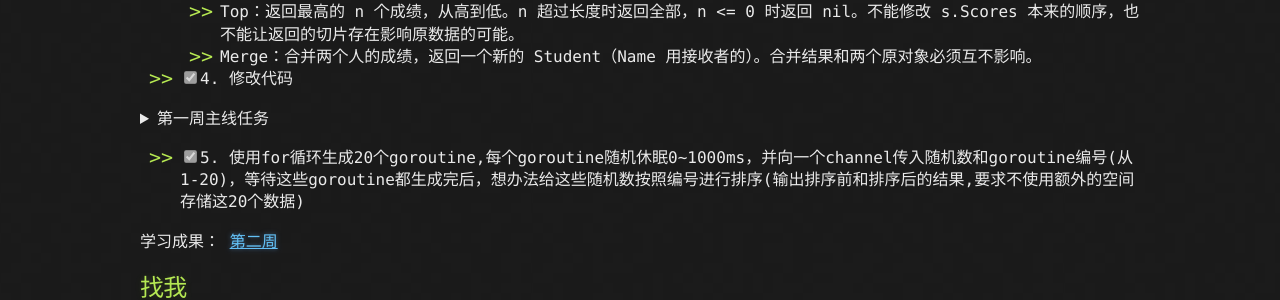
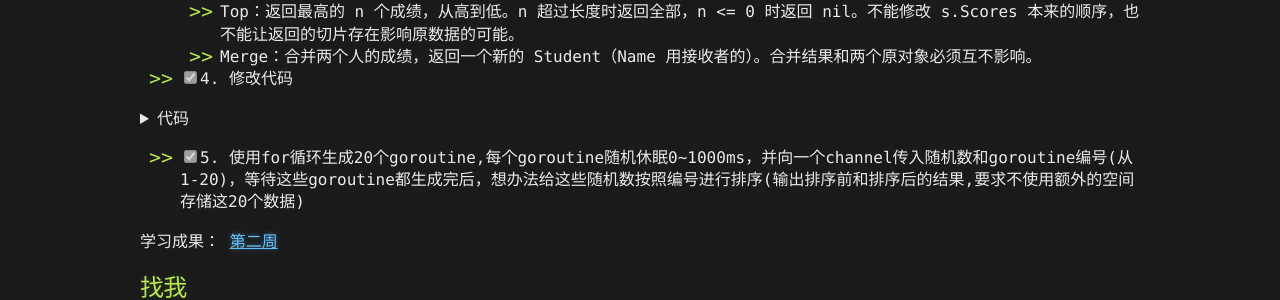
Before and after one commit to CENSORED6/CENSORED6.github.io, a Jekyll site: the page built from index.md, in a window 1280 px wide. Shown: the part 1102-1402 px from the top of the page. Built offline with Jekyll 4.4.1, drawn with Linux system fonts in a browser that asks for light colours; our own code applies the rules of GitHub Pages for plain Markdown files.

Commit message:
Update index.md

```diff
--- a/index.md
+++ b/index.md
@@ -39,7 +39,7 @@ layout: default
     - Merge：合并两个人的成绩，返回一个新的 Student（Name 用接收者的）。合并结果和两个原对象必须互不影响。
 - [X] 4. 修改代码
 <details>
-<summary>第一周主线任务</summary>
+<summary>代码</summary>
 
 package main
 
@@ -126,6 +126,7 @@ func fn(m []MSG) {
 }
 
 </details>
+
 - [X] 5. 使用for循环生成20个goroutine,每个goroutine随机休眠0~1000ms，并向一个channel传入随机数和goroutine编号(从1-20)，等待这些goroutine都生成完后，想办法给这些随机数按照编号进行排序(输出排序前和排序后的结果,要求不使用额外的空间存储这20个数据)
 
 学习成果：
```
